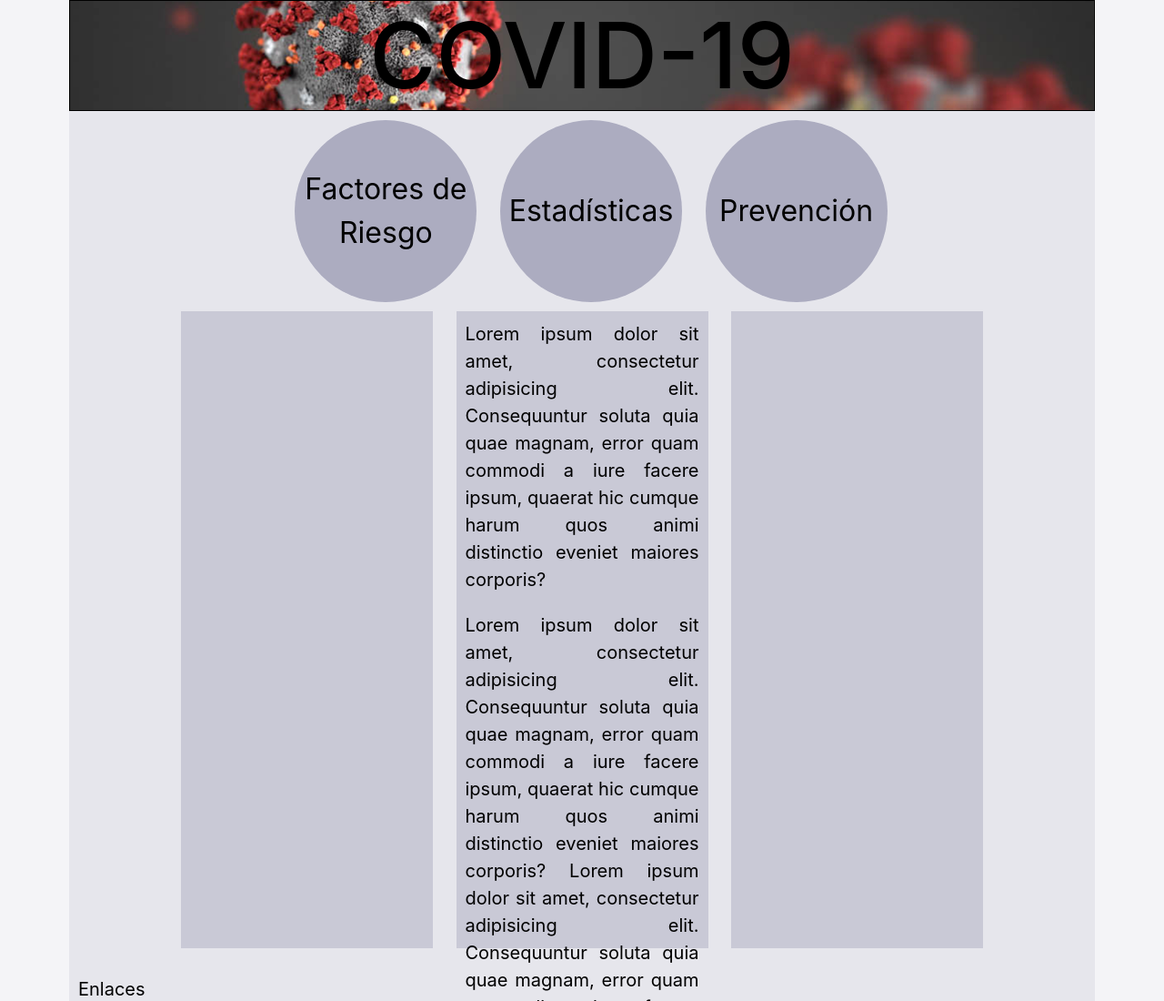
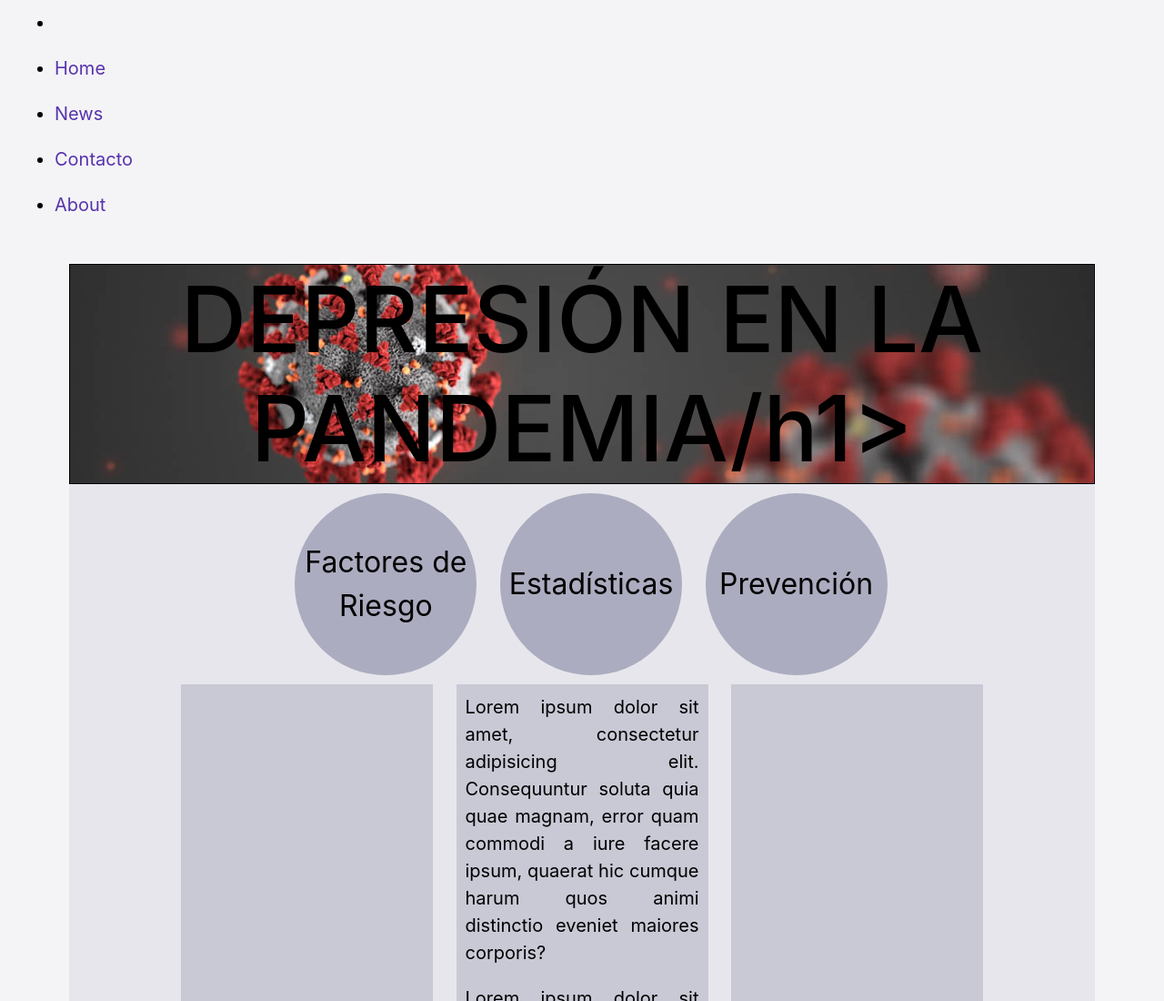
Before and after one commit to mefsaal/Web_Learning, a plain HTML site: page project2/index.html in a window 1280 px wide. Shown: the top 1100 px of the page at 91% size. Drawn offline with nearby package versions, Linux system fonts and the light colour scheme.

Commit message:
commit header

```diff
--- a/project2/index.html
+++ b/project2/index.html
@@ -19,7 +19,7 @@
 
     </head>
     <body>
-        <!--
+
         <nav class="navbar">
             <ul>
                 <li></li>
@@ -29,11 +29,11 @@
                 <li class="nav-item"><a href="#about">About</a></li>
             </ul>
         </nav>
-        -->
+
 
      <div class="main-wrap">
         <div class="header">
-            <h1>COVID-19</h1>
+            <h1>DEPRESIÓN EN LA PANDEMIA/h1>
         </div>
 
         <div class="main">
```
